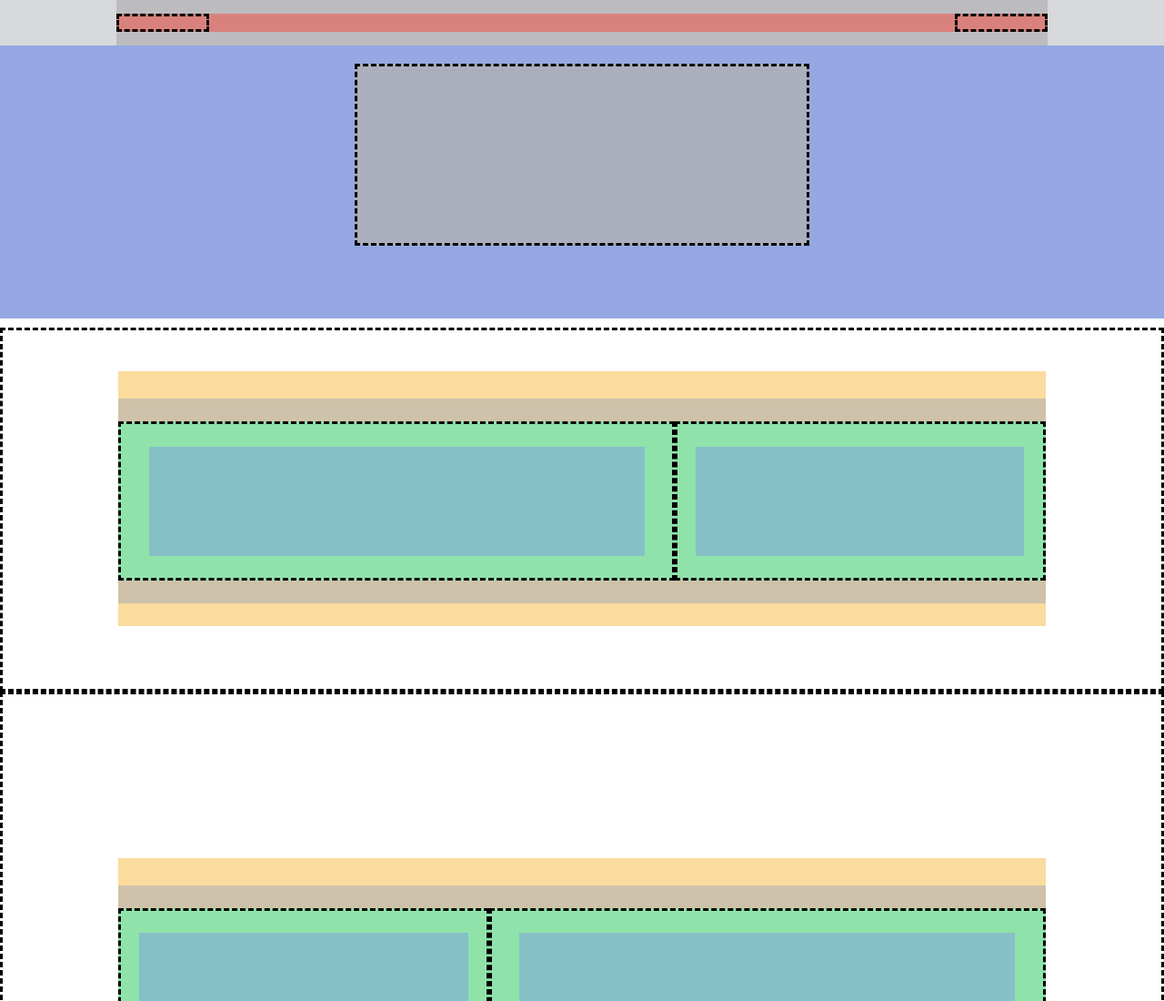
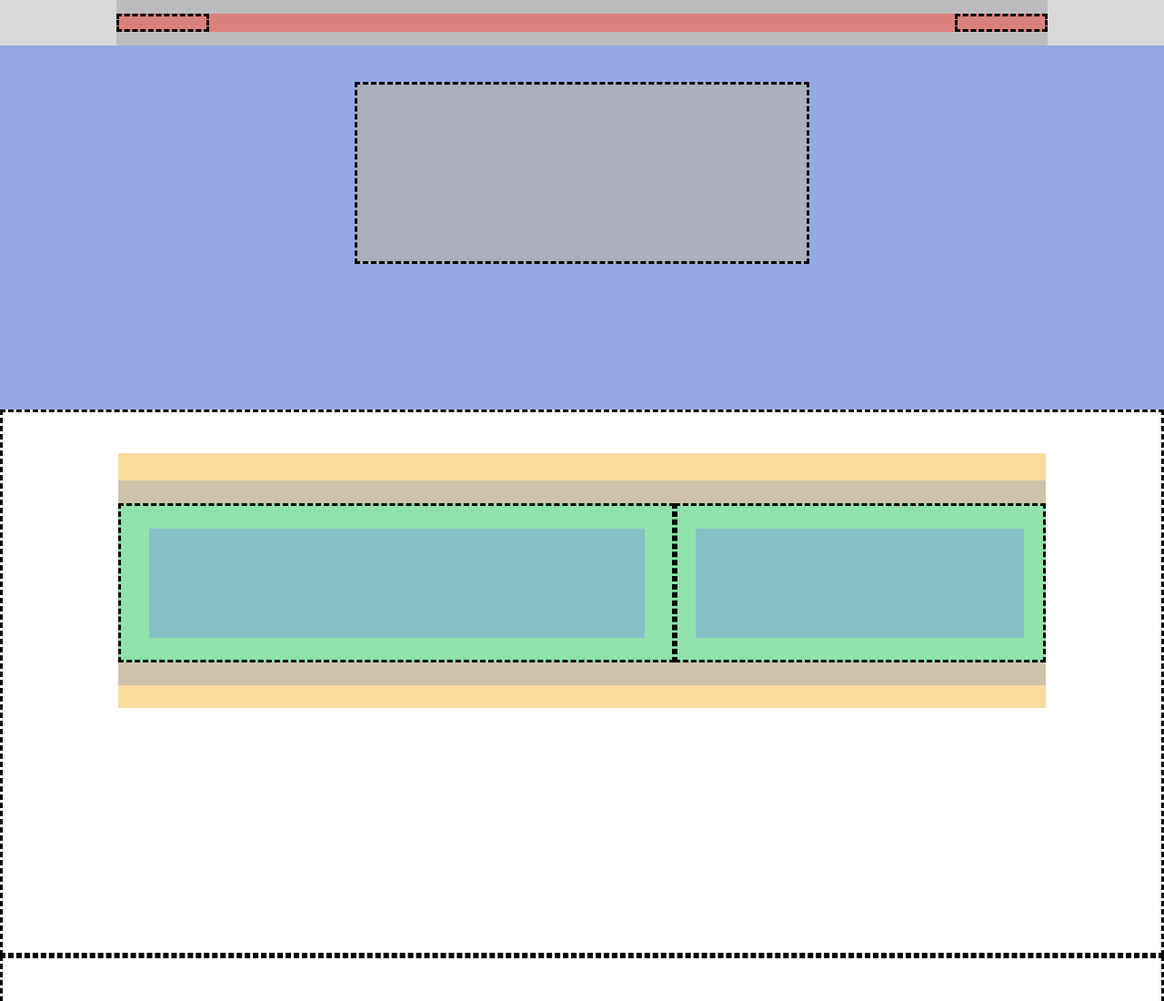
Before and after one commit to ElisaBoscani/htmlcss-struttura-discord, a plain HTML site: page index.html in a window 1280 px wide. Shown: the top 1100 px of the page at 91% size. Drawn offline with Linux system fonts and the light colour scheme.

Commit message:
add style

```diff
--- a/index.html
+++ b/index.html
@@ -7,22 +7,20 @@
     <link rel="stylesheet" href="style.css" />
   </head>
   <body>
-    <nav>
+    <header>
       <div class="container_nav">
         <div class="row_nav">
           <span class="border"></span>
           <span class="border"></span>
         </div>
       </div>
-    </nav>
-    <!-- nav -->
-    <header class="container_content">
-      <section class="border">
-        <div></div>
-      </section>
     </header>
+
     <!-- heder -->
     <main>
+      <section class="container_content">
+        <div class="border padding"></div>
+      </section>
       <section class="border">
         <div class="container">
           <div class="row">
--- a/style.css
+++ b/style.css
@@ -6,12 +6,6 @@
 }
 
 header {
-  height: 300px;
-  background-color: var(--hd--center);
-  padding-top: 20px;
-  margin-bottom: 10px;
-}
-nav {
   background-color: var(--hd--nav);
   width: 100%;
   height: 50px;
@@ -58,10 +52,13 @@ footer {
   justify-content: center;
   align-items: center;
 }
+.padding {
+  padding-top: 20px;
+}
 
 /* style top page */
 
-nav div {
+header div {
   background-color: var(--hd--navcont);
   height: 100%;
 }
@@ -80,17 +77,17 @@ nav div {
   display: flex;
   align-items: center;
 }
-/* header */
-
-.container_content section {
+/* main */
+.container_content {
+  background-color: var(--hd--center);
+  padding-top: 40px;
+}
+.container_content div {
   margin: 0 auto;
-  padding-top: 20px;
   width: 500px;
   height: 200px;
   background-color: var(--hd--center--cont);
 }
-/* end header */
-/* main */
 
 .container {
   width: 80%;
```
